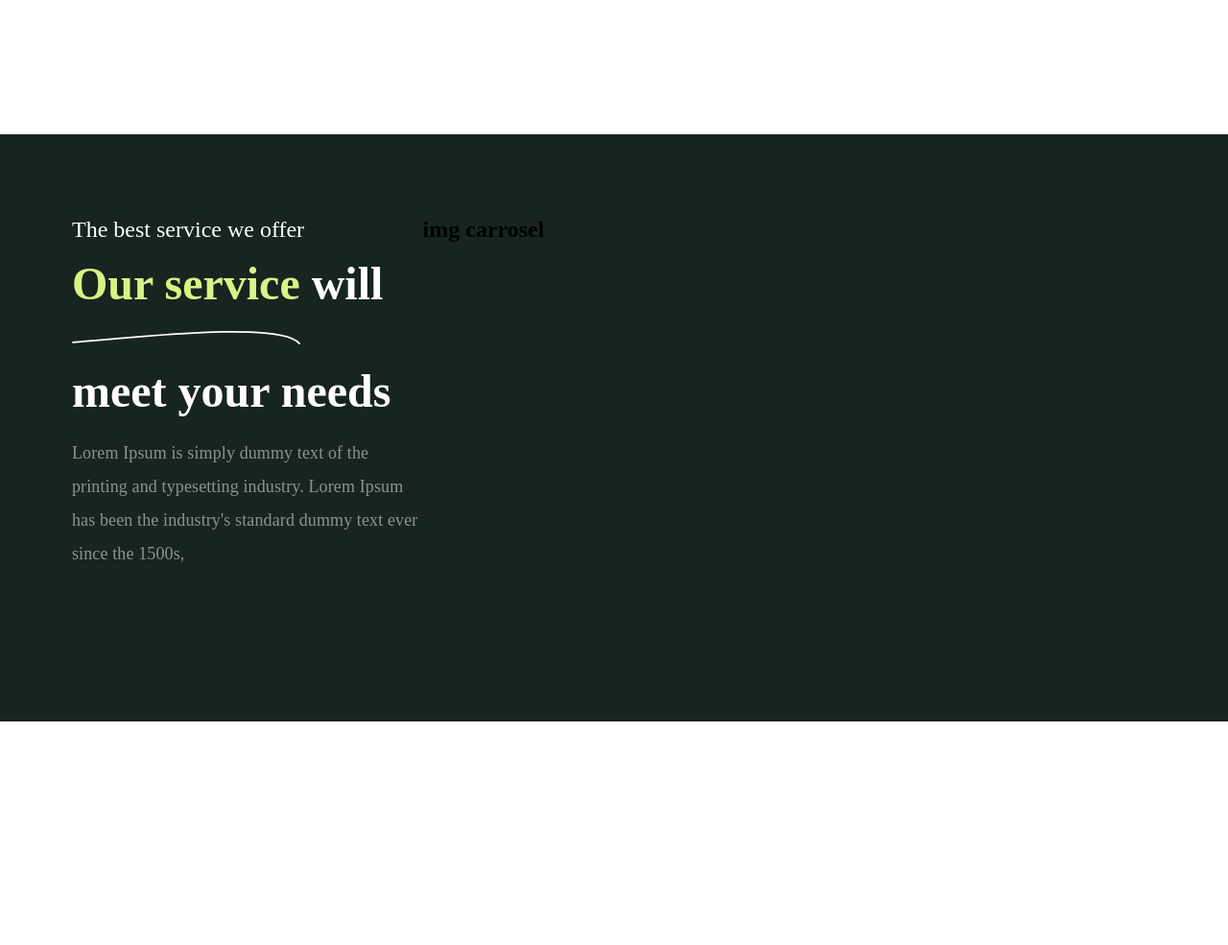
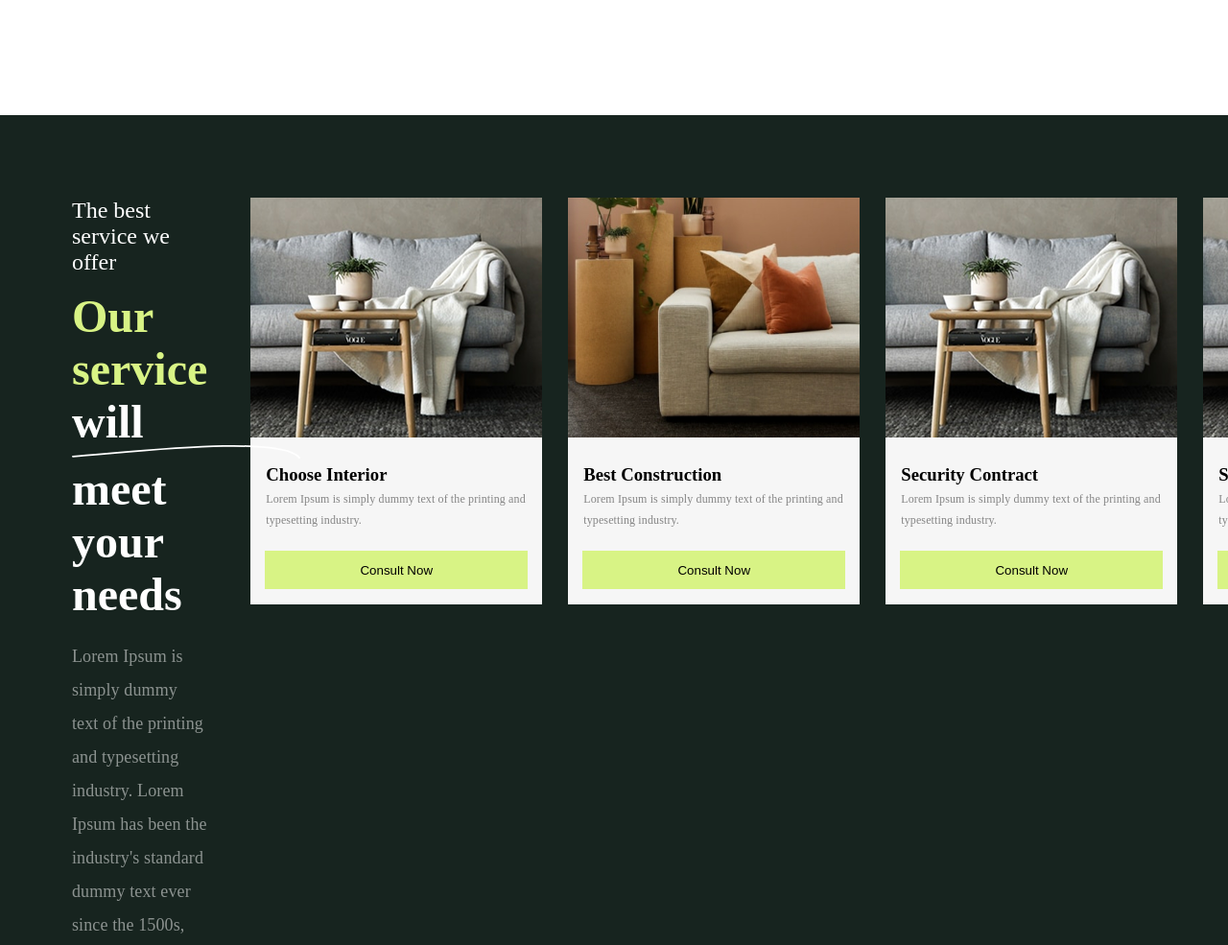
Before and after one commit to guilherme-gsr/Dream-House-Website, a plain HTML site: page index.html in a window 1280 px wide. Shown: the part 1660-2645 px from the top of the page at 96% size. Before the commit the page ends 2412 px from the top, so only its background shows below. Drawn offline with Linux system fonts and the light colour scheme.

Commit message:
feat: creating section services and cards

```diff
--- a/assets/about.css
+++ b/assets/about.css
@@ -37,3 +37,30 @@
   margin-bottom: 1.5625rem;
 
 }
+
+.about-line-style{
+  position: relative;
+
+
+}
+
+.line-img{
+  position: absolute;
+ bottom: -0.9375rem;
+ left: -1.4375rem;
+
+ & img{
+  width: 20.3125rem;
+  height: 0.8544rem;
+ }
+}
+
+.line-img-2{
+  position: absolute;
+ bottom: -0.9375rem;
+
+ & img{
+  width: 20.3125rem;
+  height: 0.8544rem;
+ }
+}
--- a/index.html
+++ b/index.html
@@ -67,13 +67,21 @@
 
       <section class="about-text">
         <p class="h4-regular p-title">Let's get to know Levyna</p>
-        <h1 class="h2-semibold">
+
+        <div class="about-line-style">
+          <h1 class="h2-semibold">
           Providing the best <br />experience to make your <br /><span
             class="span-color"
-            >Dream House</span
+            >Dream Home</span
           >
         </h1>
-        <img src="./img/lline-hunder.svg" alt="" />
+
+        <div class="line-img">
+          <img src="./img/lline-hunder.svg" alt="" />
+        </div>
+
+      </div>
+
         <p class="h5-regular p-about">
           Lorem Ipsum is simply dummy text of the printing and typesetting
           <br />
@@ -87,14 +95,20 @@
     </section>
 
     <section class="services">
-      <div class="display-flex-row services-style">
+      <div class="display-flex-row services-style gap-45">
         <div class="text-services">
           <p class="h4-regular">The best service we offer</p>
 
-          <h1 class="h2-semibold"> <span>Our service</span>  will <h1>
-            <div>
+          <div class="about-line-style">
+              <h1 class="h2-semibold"> <span>Our service</span>  will <h1></h1>
+
+               <div class="line-img-2">
               <img src="./img/Vector 2 (2).svg" alt="">
+               </div>
+
             </div>
+
+
             <h1 class="h2-semibold        ">meet your needs</h1>
           <p class="h5-regular">
             Lorem Ipsum is simply dummy text of the printing and typesetting
@@ -103,10 +117,103 @@
           </p>
         </div>
 
-        <div>
-          <h1>img carrosel</h1>
+        <div class="card-container display-flex-row gap-27">
+
+          <div class="card-services display-flex-collumn">
+
+            <div class="car-img">
+
+              <img src="./img/service-img-1.png" alt="">
+
+            </div>
+
+            <div class="card-description">
+
+              <h3>Choose Interior</h3>
+              <p>Lorem Ipsum is simply dummy text of the printing and typesetting industry. </p>
+
+            </div>
+
+            <div class="card-button">
+
+              <button>Consult Now</button>
+
+            </div>
+
+          </div>
+
+           <div class="card-services display-flex-collumn">
+
+            <div class="car-img">
+
+              <img src="./img/service-img-2.png" alt="">
+
+            </div>
+
+            <div class="card-description">
+
+              <h3>Best Construction</h3>
+              <p>Lorem Ipsum is simply dummy text of the printing and typesetting industry. </p>
+
+            </div>
+
+            <div class="card-button">
+
+              <button>Consult Now</button>
+
+            </div>
+
+          </div>
+
+           <div class="card-services display-flex-collumn">
+
+            <div class="car-img">
+
+              <img src="./img/service-img-1.png" alt="">
+
+            </div>
+
+            <div class="card-description">
+
+              <h3>Security Contract</h3>
+              <p>Lorem Ipsum is simply dummy text of the printing and typesetting industry. </p>
+
+            </div>
+
+            <div class="card-button">
+
+              <button>Consult Now</button>
+
+            </div>
+
+          </div>
+
+           <div class="card-services display-flex-collumn">
+
+            <div class="car-img">
+
+              <img src="./img/service-img-1.png" alt="">
+
+            </div>
+
+            <div class="card-description">
+
+              <h3>Security Contract</h3>
+              <p>Lorem Ipsum is simply dummy text of the printing and typesetting industry. </p>
+
+            </div>
+
+            <div class="card-button">
+
+              <button>Consult Now</button>
+
+            </div>
+
+          </div>
+
         </div>
       </div>
+
     </section>
   </body>
 </html>
--- a/services.css
+++ b/services.css
@@ -1,15 +1,12 @@
 .services{
     background-color: var(--dark-jungle-green);
     width: 100%;
-    height: 38.25rem;
     margin-top: 6.0625rem;
     overflow: hidden;
+    padding: 5.375rem 0 5.375rem 4.6875rem;
 }
 
 .services-style{
-    height: 27.5625rem;
-    margin-top: 5.375rem;
-    margin-left: 4.6875rem;
 
 
 }
@@ -39,4 +36,44 @@
     & span{
         color: var(--booger-buster);
     }
+
 }
+
+/* card for services */
+
+.card-container{
+    margin-right: 1.25rem;
+}
+
+
+.card-services{
+  background-color: #f6f6f6;
+  width: 19rem;
+ height: max-content;
+}
+
+.card-description{
+    margin: 1.5rem 0.9375rem 1.25rem 1rem;
+
+    & p{
+        color: var(--chinese-black-2);
+        opacity: 50%;
+        font-size: 0.75rem;
+        letter-spacing: 0.0075rem;
+        line-height: 1.8;
+        margin-top: 0.25rem;
+    }
+}
+
+.card-button{
+   display: flex;
+   justify-content: center;
+   margin-bottom: 1rem;
+
+
+   & button{
+    padding: 0.8125rem 6.1875rem 0.75rem 6.1875rem;
+    border: none;
+    background-color: var(--booger-buster);
+}
+}
--- a/style.css
+++ b/style.css
@@ -32,6 +32,14 @@
 .display-flex-row{
   display: flex;
   flex-direction: row;
+}
+
+.gap-45{
+  gap: 2.8125rem;
+}
+
+.gap-27{
+  gap: 1.6875rem;
 }
 
 /* Bold Headings */
```
